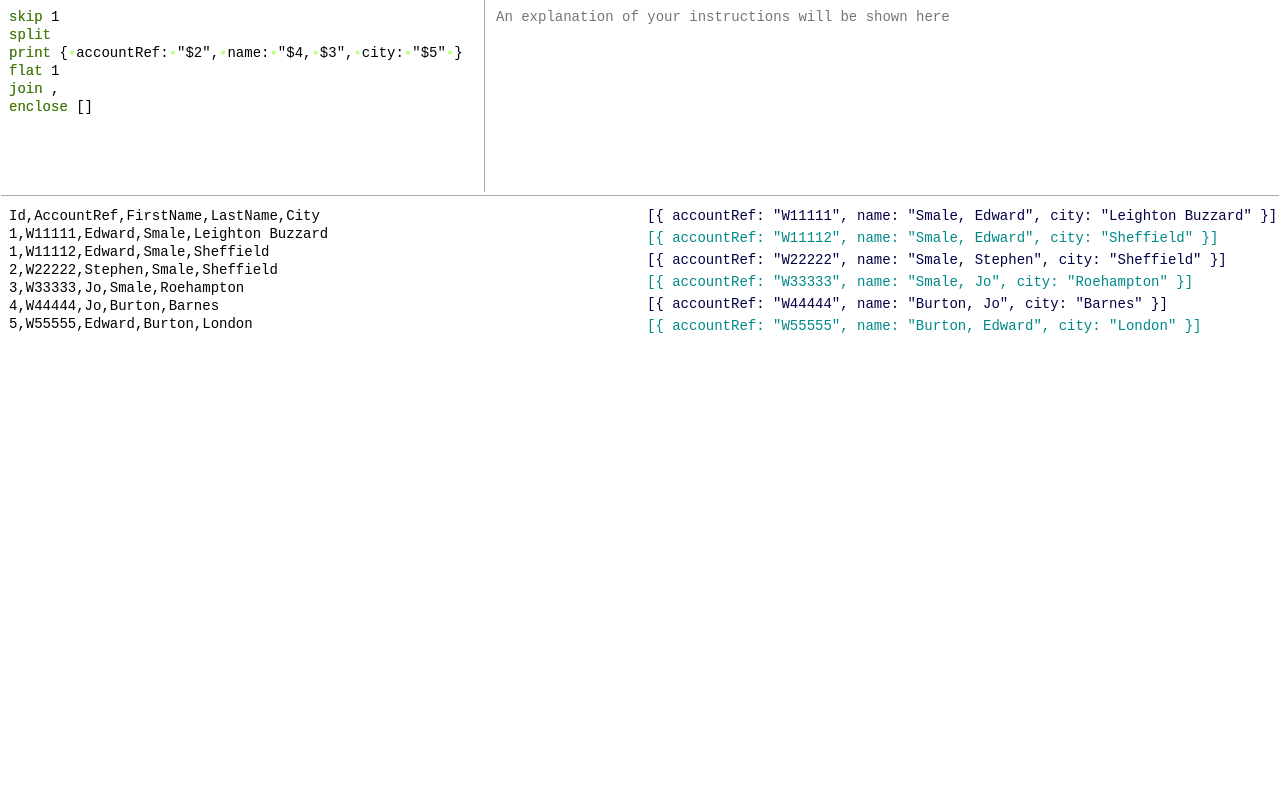
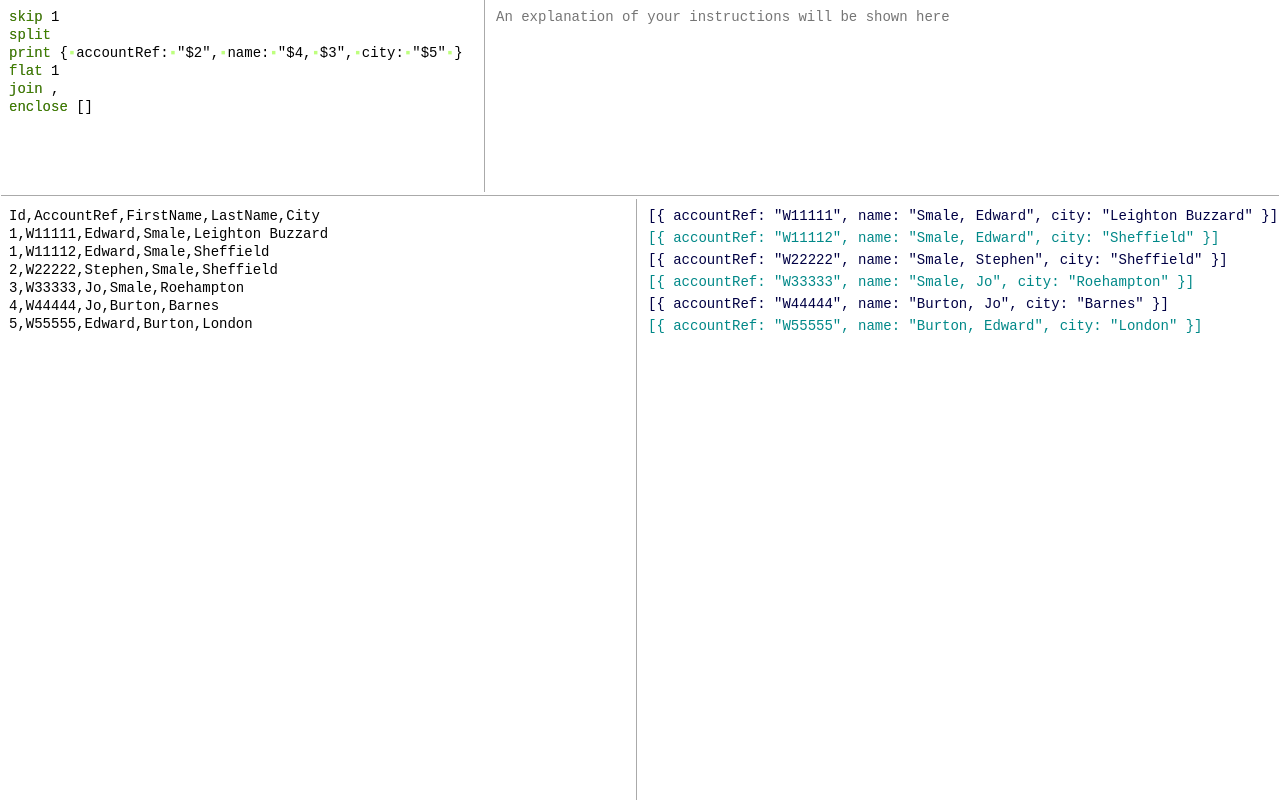
Before and after one commit to edwardsmale/string-tools-react, a React (Create React App) app: page / in a window 1280 px wide. Built offline with nearby package versions, Linux system fonts and the light colour scheme.

Commit message:
Make input pane resizable

```diff
--- a/src/App.scss
+++ b/src/App.scss
@@ -103,10 +103,50 @@ body,
   }
 }
 
+.panes-container {
+  display: flex;
+  flex-grow: 1;
+}
+
+.string-tools {
+
+  &__input-pane-container {
+
+    display: flex;
+    width: 50%;
+  }
+
+  &__input-pane-border {
+
+    width: 1px;
+    height: 100%;
+
+    border-left: 3px #fff solid;
+    border-right: 3px #fff solid;
+    background-color: #aaa;
+    cursor: ew-resize;
+  }
+
+  &__output-pane-container {
+
+    display: flex;
+
+    width: 50%;
+  }
+}
+
+.pane {
+  flex-grow: 1;
+  box-sizing: border-box;
+
+  &--left {
+      margin-right: $border-width;
+  }
+}
+
 .output-pane {
+
   position: relative;
-  width: 40%;
-  margin-right: $border-width;
 
   &__value {
 
@@ -143,11 +183,6 @@ body,
   color: #008888;
 }
 
-.panes-container {
-  display: flex;
-  flex-grow: 1;
-}
-
 .textarea-overlay {
   position: absolute;
   left: 0;
@@ -157,13 +192,3 @@ body,
   background-color: transparent;
   pointer-events: none; /* Ignore clicks on the overlay; let them bubble up to the code window text area. */
 }
-
-.pane {
-  width: 50%;
-  flex-grow: 1;
-  box-sizing: border-box;
-
-  &--left {
-      margin-right: $border-width;
-  }
-}
--- a/src/App.tsx
+++ b/src/App.tsx
@@ -20,6 +20,7 @@ interface AppState {
   output: string[][];
   topSectionHeight: number;
   codeWindowWidth: number;
+  inputPaneWidth: number;
   draggedBorder: string | undefined;
 }
 
@@ -63,6 +64,7 @@ enclose []`;
       output: output,
       topSectionHeight: 12,
       codeWindowWidth: 30,
+      inputPaneWidth: 50,
       draggedBorder: undefined
     };
 
@@ -174,6 +176,9 @@ enclose []`;
     else if (this.state.draggedBorder === "code-window-border") {
       this.setState({ codeWindowWidth: e.clientX / 16 });
     }
+    else if (this.state.draggedBorder === "input-pane-border") {
+      this.setState({ inputPaneWidth: e.clientX / 16 });
+    }
   }
 
   render() {
@@ -193,8 +198,13 @@ enclose []`;
           </div>
           <div className="string-tools__top-section-border" draggable={true} onDragStart={this.onDragStart} data-border-id="top-section-border"></div>
           <div className="panes-container">
-            <InputPane onInput={this.handleInputPaneInput} value={this.state.input} />
-            <OutputPane output={this.state.output} textUtilsService={this.textUtilsService} />
+            <div className="string-tools__input-pane-container" style={ { width: this.state.inputPaneWidth + "rem" }}>
+              <InputPane onInput={this.handleInputPaneInput} value={this.state.input} />
+            </div>
+            <div className="string-tools__input-pane-border" draggable={true} onDragStart={this.onDragStart} data-border-id="input-pane-border"></div>
+            <div className="string-tools__output-pane-container">
+              <OutputPane output={this.state.output} textUtilsService={this.textUtilsService} />
+            </div>
           </div>
         </div>
       </div>
```
